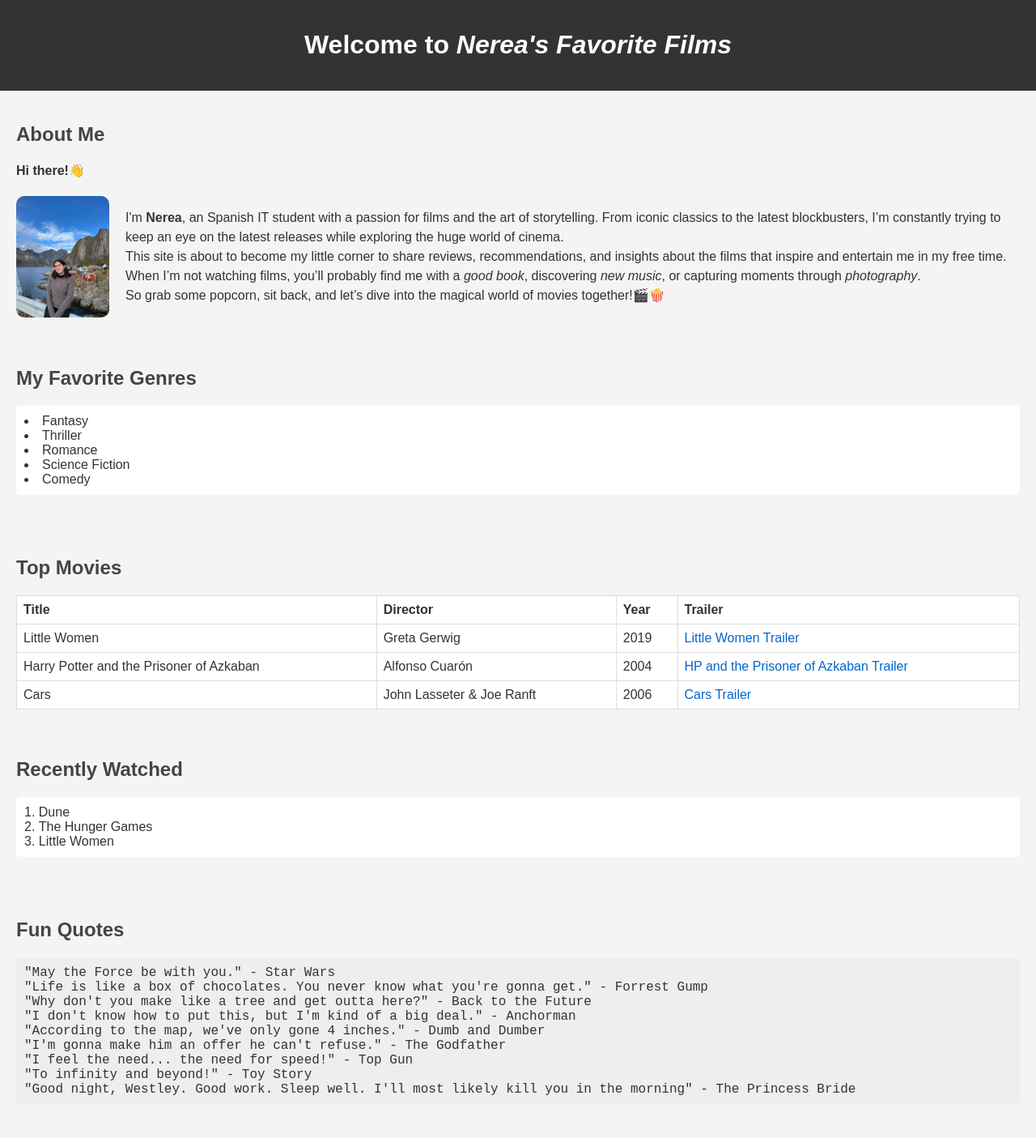
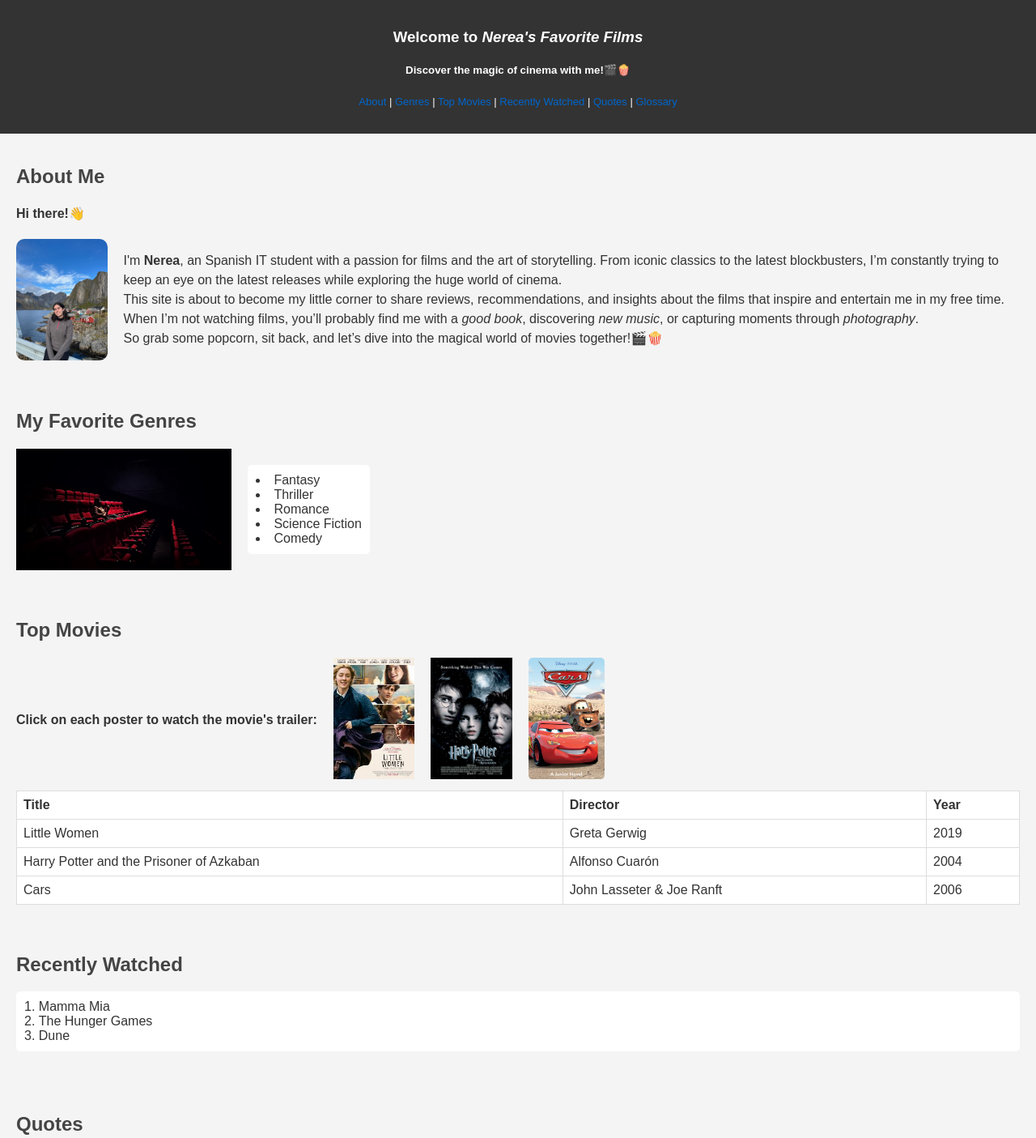
Before and after one commit to nereasalamero/BrowserProgramming, a plain HTML site: page 202501_project1/index.html in a window 1280 px wide. Shown: the top 1405 px of the page at 81% size. Drawn offline with Linux system fonts and the light colour scheme.

Commit message:
Final touches

```diff
--- a/202501_project1/index.html
+++ b/202501_project1/index.html
@@ -18,14 +18,25 @@
 
 <body>
     <header>
-        <h1>Welcome to <i>Nerea's Favorite Films</i></h1>
+        <h3>Welcome to <i>Nerea's Favorite Films</i></h3>
+        <h5>Discover the magic of cinema with me!🎬🍿</h5>
+        <nav>
+            <p class="navbar">
+                <a href="#about">About</a> |
+                <a href="#genres">Genres</a> |
+                <a href="#top-movies">Top Movies</a> |
+                <a href="#recently-watched">Recently Watched</a> |
+                <a href="#quotes">Quotes</a> |
+                <a href="#glossary">Glossary</a>
+            </p>
+        </nav>
     </header>
 
     <section id="about">
         <h2>About Me</h2>
         <h4>Hi there!👋</h4>
         <div class="about-container">
-            <img src="assets/profile_pic.jpg" alt="Profile Picture" class="profile-pic" height="150px" width="115px">
+            <img src="assets/profile_pic.jpg" alt="Profile Picture" class="profile-pic" height="150px">
             <p>
                 I'm <b>Nerea</b>, an Spanish IT student with a passion for films and the art of storytelling.
                 From iconic classics to the latest blockbusters, I’m constantly trying to keep an eye on the latest releases while exploring the huge world of cinema.<br>
@@ -38,6 +49,9 @@
 
     <section id="genres">
         <h2>My Favorite Genres</h2>
+        <div class="about-container">
+            <img src="assets/cinema.jpg" height="150px">
+            <div>
                 <ul>
                     <li>Fantasy</li>
                     <li>Thriller</li>
@@ -45,40 +59,45 @@
                     <li>Science Fiction</li>
                     <li>Comedy</li>
                 </ul>
+            </div>
+        </div>
     </section>
 
     <section id="top-movies">
         <h2>Top Movies</h2>
+        <div class="about-container" >
+            <p><b>Click on each poster to watch the movie's trailer:</b></p>
+            <a href="https://www.youtube.com/watch?v=AST2-4db4ic" target="_blank" title="Little Women Trailer" class="myblue">
+                <img src="assets/little_women.jpg" height="150px">
+            </a>
+            <a href="https://www.youtube.com/watch?v=VwErvYgoH70" target="_blank" title="Click to watch Harry Potter Trailer" class="myblue">
+                <img src="assets/harry_potter.jpg" height="150px">
+            </a>
+            <a href="https://www.youtube.com/watch?v=W_H7_tDHFE8" target="_blank" title="Click to watch Cars Trailer" class="myblue">
+                <img src="assets/cars.jpg" height="150px">
+            </a>
+        </div>
+
         <table>
             <tr>
                 <th>Title</th>
                 <th>Director</th>
                 <th>Year</th>
-                <th>Trailer</th>
             </tr>
             <tr>
                 <td>Little Women</td>
                 <td>Greta Gerwig</td>
                 <td>2019</td>
-                <td>
-                    <a href="https://www.youtube.com/watch?v=AST2-4db4ic" target="_blank" title="Little Women Trailer">Little Women Trailer</a>
-                </td>
             </tr>
             <tr>
                 <td>Harry Potter and the Prisoner of Azkaban</td>
                 <td>Alfonso Cuarón</td>
                 <td>2004</td>
-                <td>
-                    <a href="https://www.youtube.com/watch?v=8L2QIyODm1M" target="_blank" title="Click to watch Harry Potter Trailer">HP and the Prisoner of Azkaban Trailer</a>
-                </td>
             </tr>
             <tr>
                 <td>Cars</td>
                 <td>John Lasseter & Joe Ranft</td>
                 <td>2006</td>
-                <td>
-                    <a href="https://www.youtube.com/watch?v=SbXIj2T-_uk" target="_blank" title="Click to watch Cars Trailer">Cars Trailer</a>
-                </td>
             </tr>
         </table>
     </section>
@@ -86,14 +105,14 @@
     <section id="recently-watched">
         <h2>Recently Watched</h2>
         <ol>
+            <li>Mamma Mia</li>
+            <li>The Hunger Games</li>
             <li>Dune</li>
-            <li>The Hunger Games</li>
-            <li>Little Women</li>
         </ol>
     </section>
 
-    <section id="fun-quotes">
-        <h2>Fun Quotes</h2>
+    <section id="quotes">
+        <h2>Quotes</h2>
         <pre>
 "May the Force be with you." - Star Wars
 "Life is like a box of chocolates. You never know what you're gonna get." - Forrest Gump
--- a/202501_project1/styles.css
+++ b/202501_project1/styles.css
@@ -37,6 +37,7 @@
     text-align: left;
 }
 pre {
+    white-space: pre-wrap;      /* To wrap long lines of text */
     background-color: #eee;
     padding: 10px;
     border-radius: 5px;
@@ -61,17 +62,16 @@
     line-height: 1.5;
     font-size: medium;
 }
+.navbar {
+    background-color: #333;
+    overflow: hidden;
+    font-size: small;
+}
 .about-container {
     display: flex;
-    align-items: center; /* Vertically aligns the image and text */
-    gap: 20px; /* Adds space between the columns */
+    align-items: center;
+    gap: 20px;
 }
-
 .profile-pic {
-    flex-shrink: 0; /* Prevents the image from shrinking */
-    border-radius: 10px; /* Optional: Rounds the corners of the image */
+    border-radius: 10px;
 }
-
-.about-container div {
-    max-width: 600px; /* Optional: Restricts the width of the text for better readability */
-}
```
Also changed, not shown: 202501_project1/assets/cars.jpg (added), 202501_project1/assets/cinema.jpg (added), 202501_project1/assets/harry_potter.jpg (added). Lines whose indentation alone changed are shown as unchanged.
